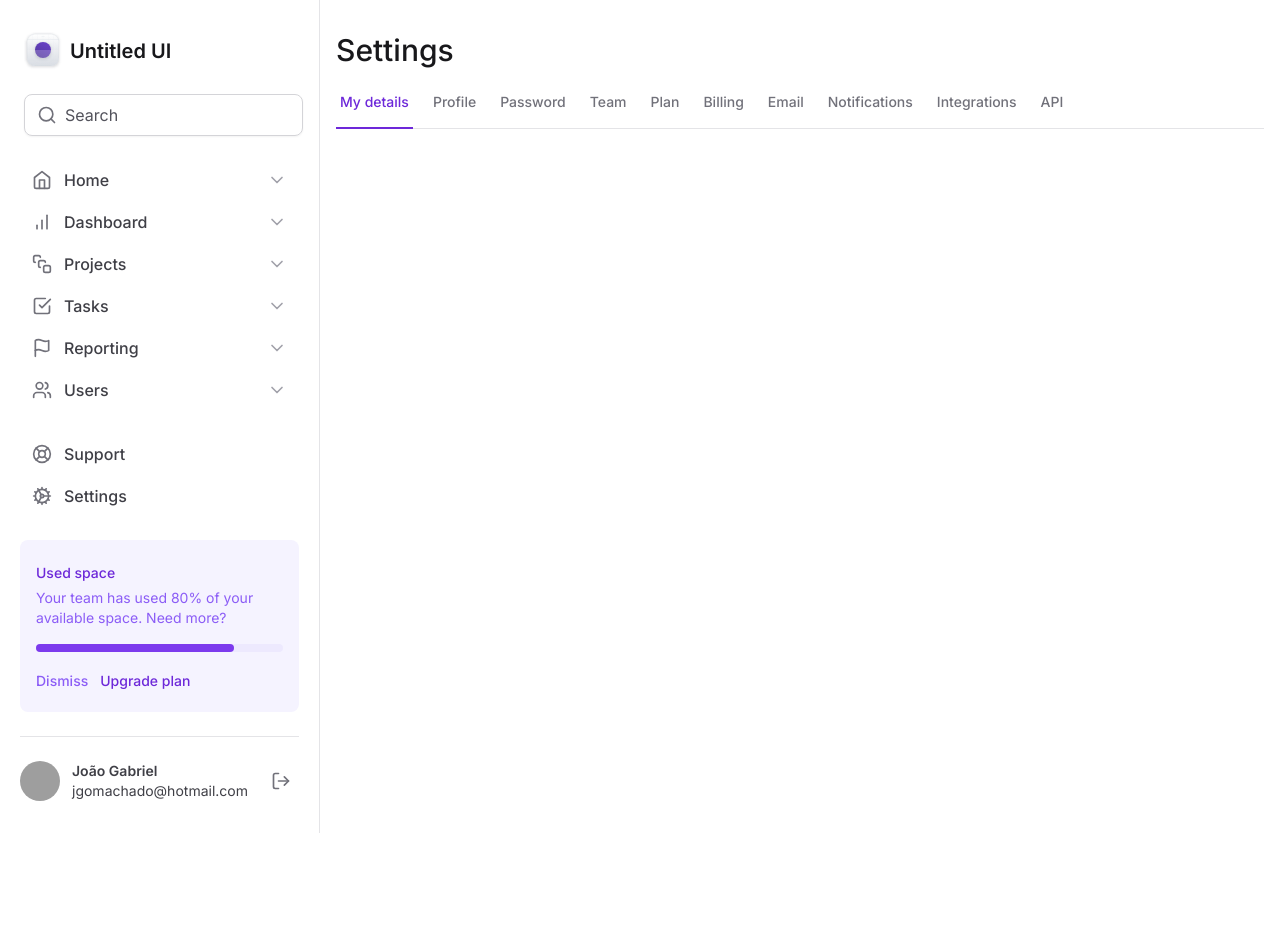
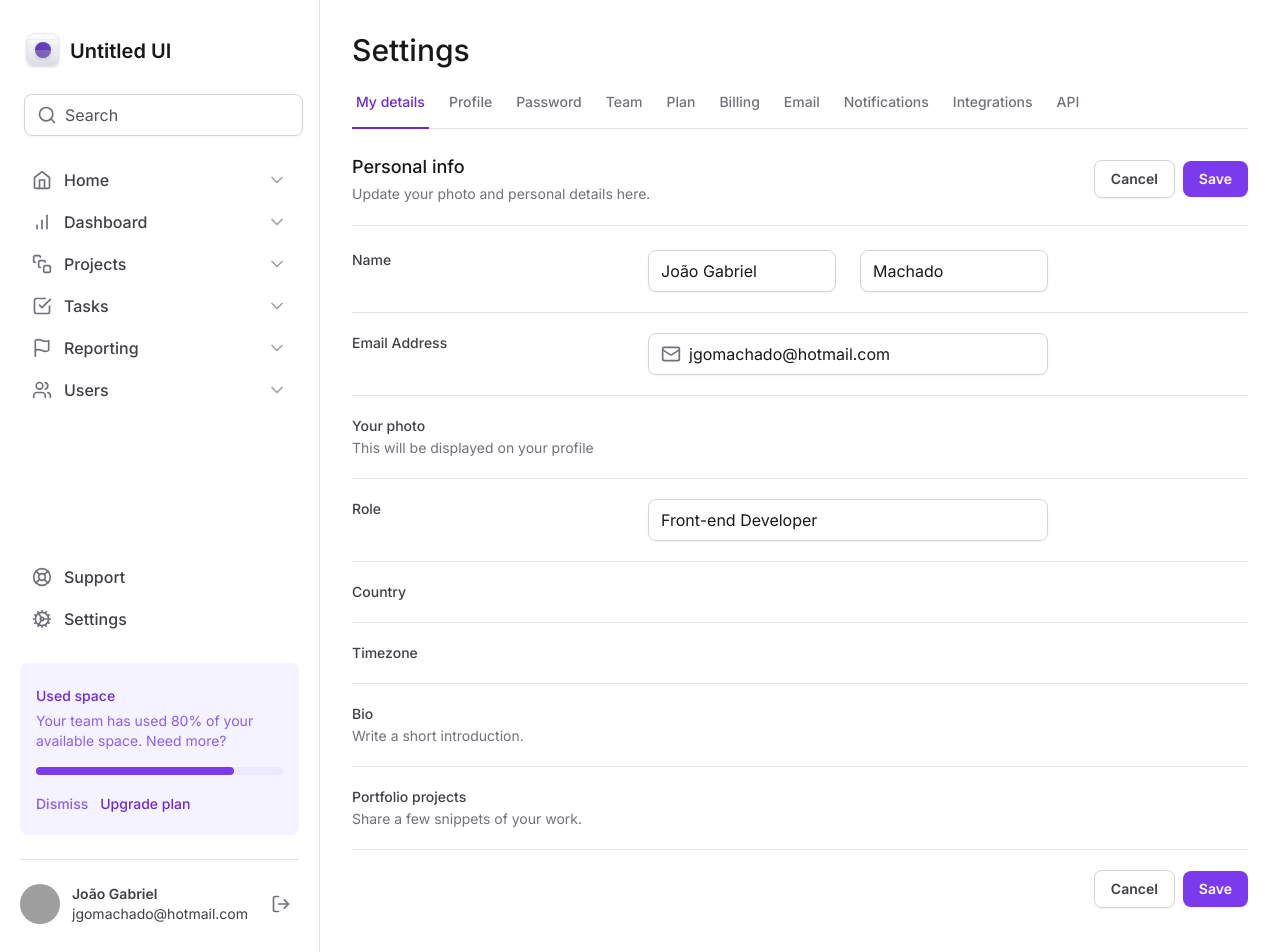
Before and after one commit to liroujohn/tailwind-next, a Next.js app: page / in a window 1280 px wide. Shown: the top 952 px of the page. Before the commit the page ends 833 px from the top, so only its background shows below. Built offline with nearby package versions, Linux system fonts and the light colour scheme; grey boxes are pictures that could not be loaded.

Commit message:
add forms

```diff
--- a/src/app/layout.tsx
+++ b/src/app/layout.tsx
@@ -20,7 +20,7 @@
       <body className={inter.className}>
         <div className="grid min-h-screen grid-cols-app ">
           <Sidebar />
-          <main className="px-4 pb-12 pt-8">{children}</main>
+          <main className="px-8 pb-12 pt-8">{children}</main>
         </div>
       </body>
     </html>
--- a/src/app/page.tsx
+++ b/src/app/page.tsx
@@ -1,4 +1,6 @@
 import { SettingsTabs } from '@/components/SettingsTabs'
+import * as Input from '@/components/Input'
+import { Mail } from 'lucide-react'
 
 export default function Home() {
   return (
@@ -6,6 +8,158 @@
       <h1 className="text-3xl font-medium text-zinc-900">Settings</h1>
 
       <SettingsTabs />
+
+      <div className="mt-6 flex flex-col ">
+        <div className="flex items-center justify-between border-b border-zinc-200 pb-5">
+          <div className="space-y-1">
+            <h2 className="text-lg font-medium text-zinc-900">Personal info</h2>
+            <span className="text-sm text-zinc-500">
+              Update your photo and personal details here.
+            </span>
+          </div>
+          <div className="flex items-center gap-2">
+            <button
+              type="button"
+              className="rounded-lg border border-zinc-300 px-4 py-2 text-sm font-semibold text-zinc-700 shadow-sm transition duration-500 hover:bg-zinc-50"
+            >
+              Cancel
+            </button>
+            <button
+              type="submit"
+              form="settings"
+              className="rounded-lg bg-violet-600 px-4 py-2 text-sm font-semibold text-white shadow-sm transition duration-500 hover:bg-violet-700"
+            >
+              Save
+            </button>
+          </div>
+        </div>
+
+        <form
+          id="settings"
+          className="mt-6 flex w-full flex-col gap-5 divide-y divide-zinc-200"
+        >
+          <div className="grid-cols-form grid gap-3">
+            <label
+              htmlFor="firstName"
+              className="text-sm font-medium text-zinc-700"
+            >
+              Name
+            </label>
+            <div className="grid grid-cols-2 gap-6">
+              <Input.Root>
+                <Input.Control id="firsName" defaultValue="João Gabriel" />
+              </Input.Root>
+
+              <Input.Root>
+                <Input.Control defaultValue="Machado" />
+              </Input.Root>
+            </div>
+          </div>
+
+          <div className="grid-cols-form grid gap-3 border-b border-zinc-200 pt-5">
+            <label
+              htmlFor="email"
+              className="text-sm font-medium text-zinc-700"
+            >
+              Email Address
+            </label>
+            <Input.Root>
+              <Input.Prefix>
+                <Mail className="h-5 w-5 text-zinc-500" />
+              </Input.Prefix>
+              <Input.Control
+                id="email"
+                type="email"
+                defaultValue="jgomachado@hotmail.com"
+              />
+            </Input.Root>
+          </div>
+
+          <div className="grid-cols-form grid gap-3 border-b border-zinc-200 pt-5">
+            <label
+              htmlFor="email"
+              className="text-sm font-medium text-zinc-700"
+            >
+              Your photo
+              <span className="mt-0.5 block text-sm font-normal text-zinc-500">
+                This will be displayed on your profile
+              </span>
+            </label>
+            <div></div>
+          </div>
+
+          <div className="grid-cols-form grid gap-3 border-b border-zinc-200 pt-5">
+            <label htmlFor="role" className="text-sm font-medium text-zinc-700">
+              Role
+            </label>
+            <Input.Root>
+              <Input.Control
+                id="role"
+                type="text"
+                defaultValue="Front-end Developer"
+              />
+            </Input.Root>
+          </div>
+
+          <div className="grid-cols-form grid gap-3 border-b border-zinc-200 pt-5">
+            <label
+              htmlFor="Country"
+              className="text-sm font-medium text-zinc-700"
+            >
+              Country
+            </label>
+            <div></div>
+          </div>
+
+          <div className="grid-cols-form grid gap-3 border-b border-zinc-200 pt-5">
+            <label
+              htmlFor="Timezone"
+              className="text-sm font-medium text-zinc-700"
+            >
+              Timezone
+            </label>
+            <div></div>
+          </div>
+
+          <div className="grid-cols-form grid gap-3 border-b border-zinc-200 pt-5">
+            <label htmlFor="bio" className="text-sm font-medium text-zinc-700">
+              Bio
+              <span className="mt-0.5 block text-sm font-normal text-zinc-500">
+                Write a short introduction.
+              </span>
+            </label>
+            <div></div>
+          </div>
+
+          <div className="grid-cols-form grid gap-3 border-b border-zinc-200 pt-5">
+            <label
+              htmlFor="projects"
+              className="text-sm font-medium text-zinc-700"
+            >
+              Portfolio projects
+              <span className="mt-0.5 block text-sm font-normal text-zinc-500">
+                Share a few snippets of your work.
+              </span>
+            </label>
+            <div></div>
+          </div>
+
+          <div className="flex items-center justify-end gap-2 pt-5">
+            <button
+              type="button"
+              className="rounded-lg border border-zinc-300 px-4 py-2 text-sm font-semibold text-zinc-700 shadow-sm transition duration-500 hover:bg-zinc-50"
+            >
+              Cancel
+            </button>
+            <button
+              type="submit"
+              className="rounded-lg bg-violet-600 px-4 py-2 text-sm font-semibold text-white shadow-sm transition duration-500 hover:bg-violet-700"
+            >
+              Save
+            </button>
+          </div>
+        </form>
+      </div>
     </>
   )
 }
--- a/tailwind.config.ts
+++ b/tailwind.config.ts
@@ -7,6 +7,7 @@
       gridTemplateColumns: {
         app: 'minmax(18rem, 20rem) 1fr',
         profile: 'max-content 1fr max-content',
+        form: 'minmax(7.5rem, 17.5rem) minmax(25rem, 1fr) minmax(0, 15rem)',
       },
     },
   },
```
